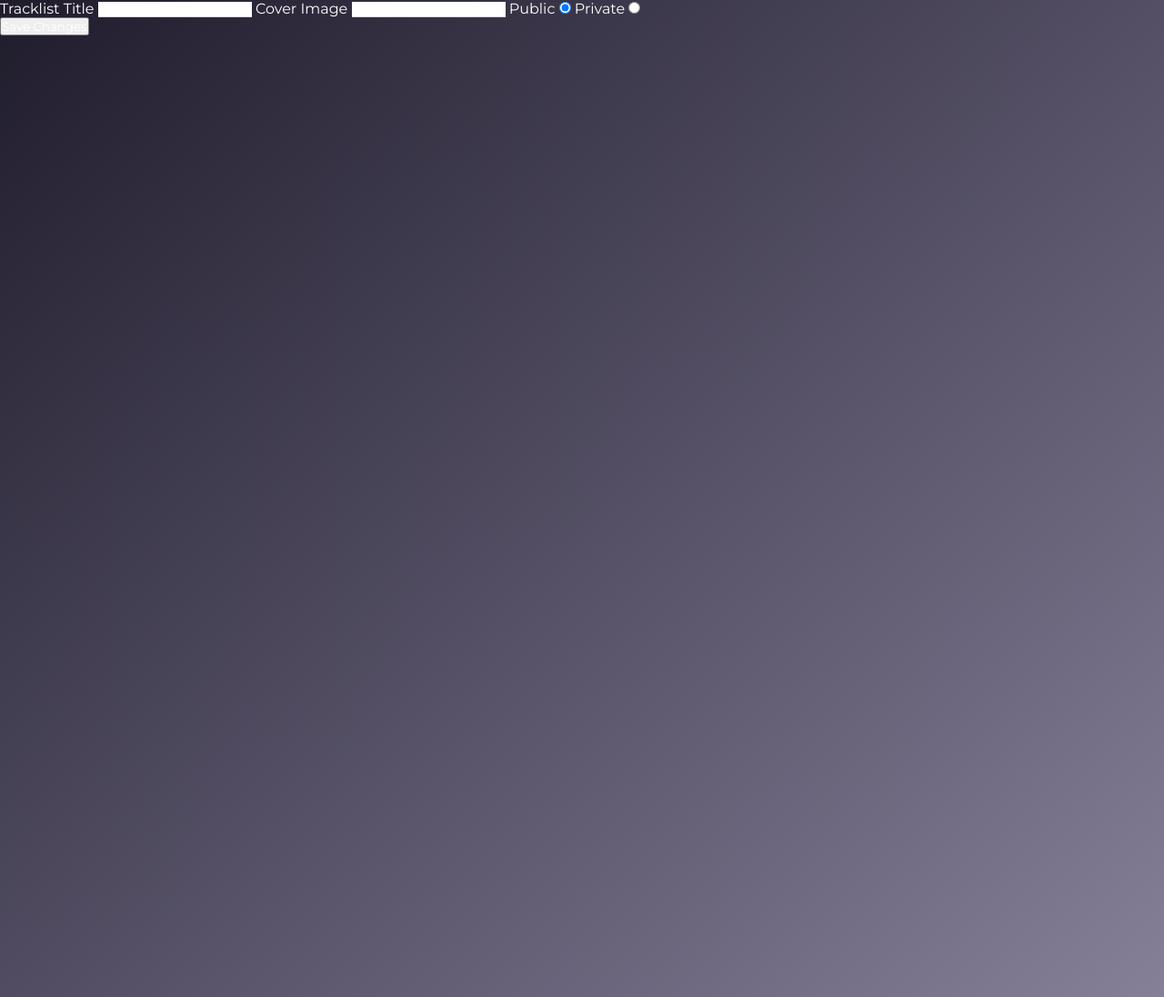
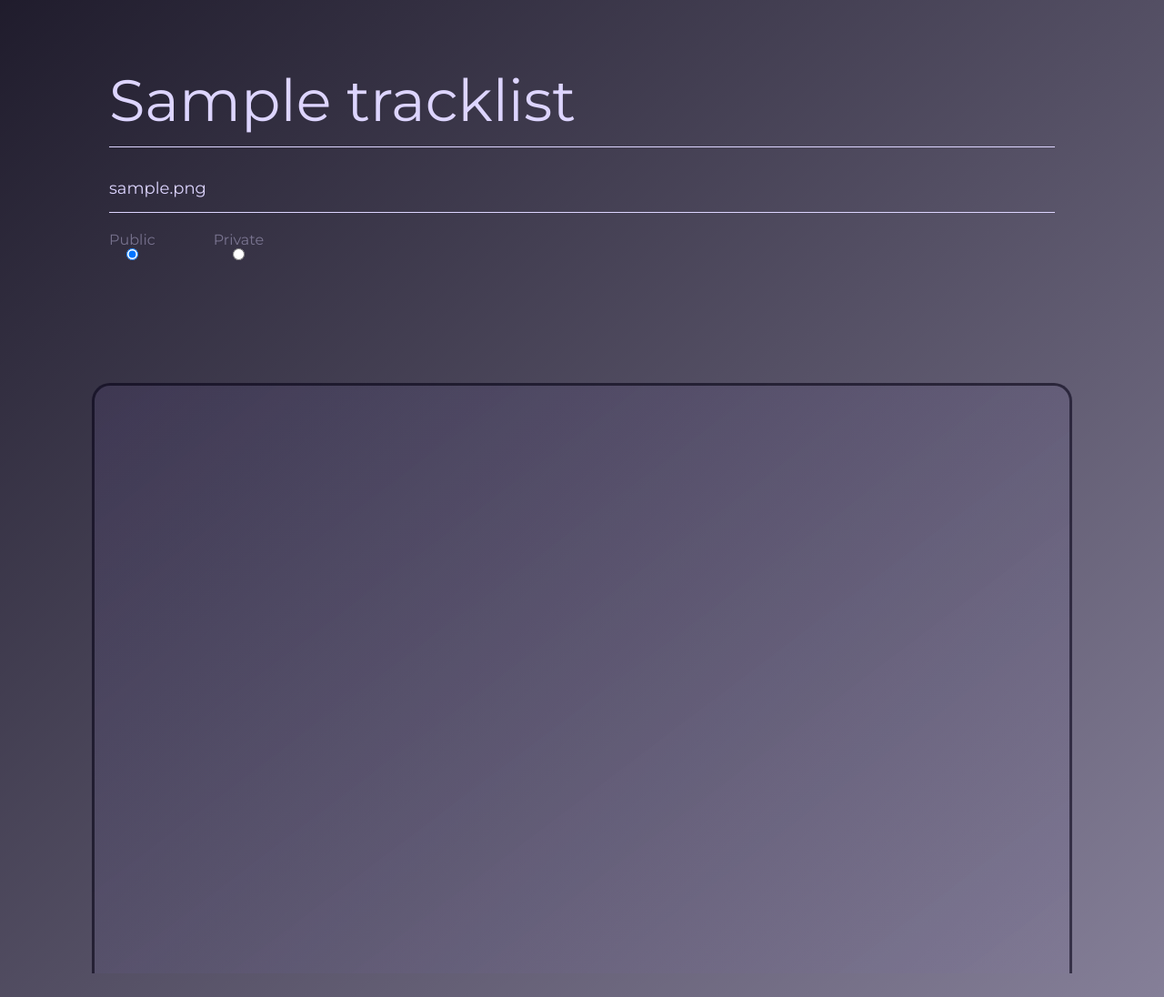
Before and after one commit to rossbuc/traxstax, a Flask app: page /traxstax/1/tracklists/edit/1 in a window 1280 px wide. Shown: the part 64-1160 px from the top of the page at 91% size. Run offline with Flask 3, Linux system fonts and the light colour scheme; tables that the repository leaves empty hold one stand-in row (values such as "Sample post").

Commit message:
Add styling to edit tracklist page

```diff
--- a/models/song.py
+++ b/models/song.py
@@ -8,5 +8,5 @@
     artist = db.Column(db.String(64))
     album = db.Column(db.String(64))
     genre = db.Column(db.String(64))
-    artwork = db.Column(db.String(64), default="/static/img/default_music_icon.jpeg")
+    artwork = db.Column(db.String(128), default="/static/img/default_music_icon.jpeg")
     tracklists = db.relationship('Tracklists', backref='song')
--- a/models/tracklist.py
+++ b/models/tracklist.py
@@ -4,7 +4,7 @@
 
     id = db.Column(db.Integer, primary_key=True)
     name = db.Column(db.String(64))
-    cover_image = db.Column(db.String(64))
+    cover_image = db.Column(db.String(128), default="Enter cover image URL")
     user_id = db.Column(db.Integer, db.ForeignKey('users.id'))
     public = db.Column(db.Boolean)
     songs = db.relationship('Tracklists', backref='tracklist')
--- a/models/user.py
+++ b/models/user.py
@@ -6,6 +6,6 @@
     id = db.Column(db.Integer, primary_key=True)
     username = db.Column(db.String(64))
     password = db.Column(db.String(64))
-    profile_image = db.Column(db.String(64))
+    profile_image = db.Column(db.String(128))
     bio = db.Column(db.Text())
     tracklists = db.relationship("Tracklist", backref="tracklist")
--- a/static/style.css
+++ b/static/style.css
@@ -181,6 +181,7 @@
 input[type=text] {
     border: none;
     border-bottom: 0.5px solid rgb(221, 213, 255);
+    color: rgb(221, 213, 255);
 }
 
 input[type=text]::placeholder {
@@ -257,8 +258,7 @@
 }
 
 .wrapper--tracklist {
-    /* display: flex;
-    justify-content: center; */
+    height: 75vh;
     padding: 5vh 8vw;
     margin: auto;
     display: flex;
@@ -306,3 +306,24 @@
     justify-content: space-between;
     gap: 3vw;
 }
+
+/* ========== Edit Tracklist Form Styling ========== */
+
+.form--tracklist__edit {
+    height: calc(60vh - 64px - 240px);
+    display: flex;
+    flex-direction: column;
+    /* align-items: center; */
+    /* justify-content: center; */
+    padding: 60px 120px;
+    gap: 2vh;
+}
+
+.main--tracklist__edit {
+    height: 106vh;
+    overflow: scroll;
+}
+
+.wrapper--button {
+    padding: 32px 120px;
+}
--- a/templates/tracklists/tracklist_edit.jinja
+++ b/templates/tracklists/tracklist_edit.jinja
@@ -1,27 +1,40 @@
 {% extends "base.jinja" %} {% block content %}
+    <section class="main--tracklist__edit">
         <form action="/traxstax/{{ user.id }}/tracklists/{{ tracklist.id }}" method="POST">
-        <label for="title">Tracklist Title</label>
-        <input type="text" name="title" id="title" value="{{ tracklist.name }}">
-        <label for="cover_image">Cover Image</label>
-        <input type="text" name="cover_image" id="cover_image" value="{{ tracklist.cover_image }}">
+        <div class="form--tracklist__edit">
+            <input type="text" name="title" id="title" class="form--tracklist__title" value="{{ tracklist.name }}">
+            <input type="text" name="cover_image" id="cover_image" class="form--tracklist__cover_image" value="{{ tracklist.cover_image }}" placeholder="Artwork link">
+            <div class="form--public-private">
+                <div class="form--radio__option">
                     <label for="public">Public</label>
                     <input type="radio" name="private_public" id="public" value="True" {% if tracklist.public %}
                         checked
                     {% endif %}>
+                </div>
+                <div class="form--radio__option">
                     <label for="private">Private</label>
                     <input type="radio" name="private_public" id="private" value="False" {% if not tracklist.public %}
                         checked
                     {% endif %}>
-
-
+                </div>
+            </div>
+        </div>
+        <div class="list--tracklist wrapper--tracklist">
             {% for song in songs %}
-            <div>
                 {% if song.id not in selected_songs %}
-                <label for="song_{{ song.id }}">{{ song.name }}</label>
+                <div class="track">
                     <input type="checkbox" id="song_{{ song.id }}" name="song_{{ song.id }}" value="{{ song.id }}">
+                    <label for="song_{{ song.id }}" class="track--info">
+                        <h3>{{ song.name }}</h3>
+                        <h4>{{ song.artist }}</h4>
+                    </label>
+                </div>
                 {% endif %}
+            {% endfor %}
         </div>
-        {% endfor %}
-        <button type="submit">Save Changes</button>
+        <div class="wrapper--button">
+            <button type="submit" class="button--primary">Save Changes</button>
+        </div>
         </form>
+    </section>
 {% endblock content %}
--- a/templates/users/user_uploads.jinja
+++ b/templates/users/user_uploads.jinja
@@ -1,6 +1,6 @@
 {% extends 'users/user.jinja' %} {% block content_inner %}  {{ super() }}
     <h1>Uploads Go Here</h1>
     <form action="/traxstax/{{ user.id }}/upload/new">
-        <button type="submit">add upload</button>
+        <button type="submit" class="button--primary">add upload</button>
     </form>
 {% endblock %}
```
Lines whose indentation alone changed are shown as unchanged.
